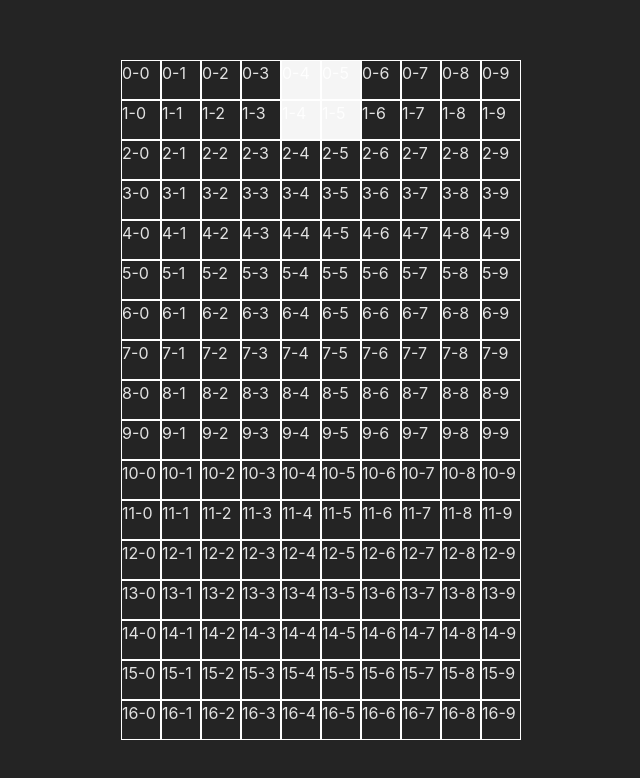
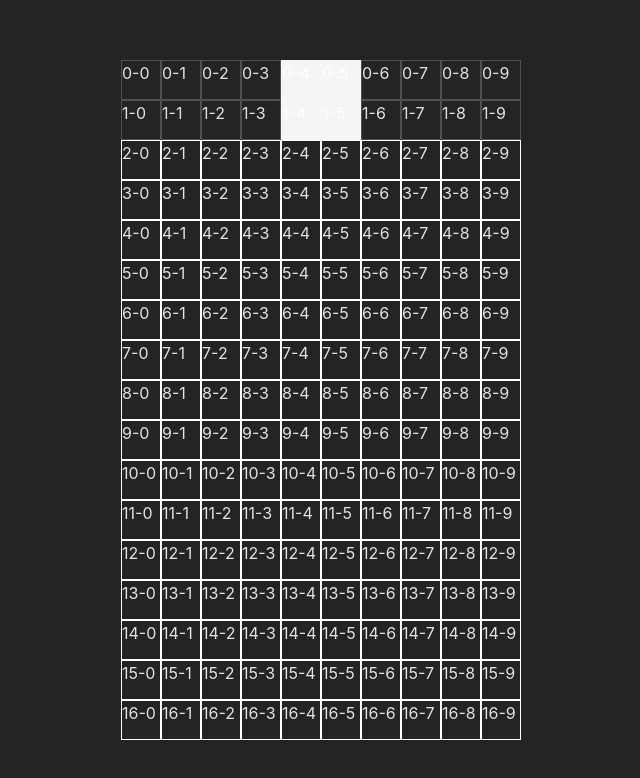
Before and after one commit to alexodan/tetris-react, a React (Vite) app: page / in a window 1280 px wide. Shown: the top 778 px of the page, without its empty margins (319-959 px from the left). Built offline with nearby package versions, Linux system fonts and the light colour scheme.

Commit message:
first rows not visible

```diff
--- a/src/App.css
+++ b/src/App.css
@@ -18,3 +18,7 @@
 .filled {
   background-color: whitesmoke;
 }
+
+.not-visible {
+  border: 1px solid rgba(255,255,255,0.2);
+}
--- a/src/App.tsx
+++ b/src/App.tsx
@@ -22,7 +22,9 @@ export function Board({
         row.map((cell, colIdx) => (
           <span
             key={`${rowIdx} - ${colIdx}`}
-            className={`cell ${cell ? "filled" : "not-filled"}`}
+            className={`cell ${cell ? "filled" : "not-filled"} ${
+              rowIdx < 2 ? "not-visible" : ""
+            }`}
           >
             {rowIdx}-{colIdx}
           </span>
```
